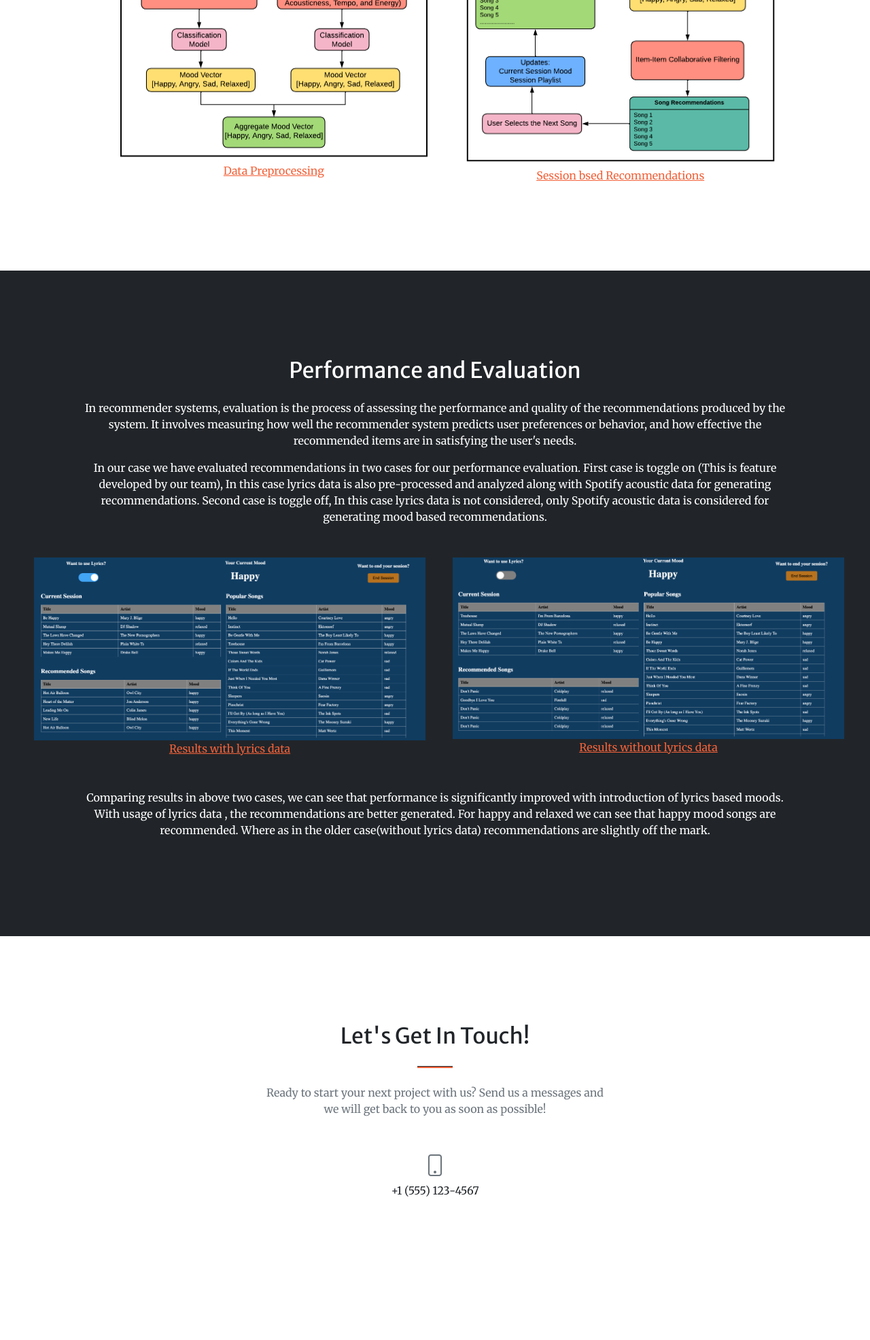
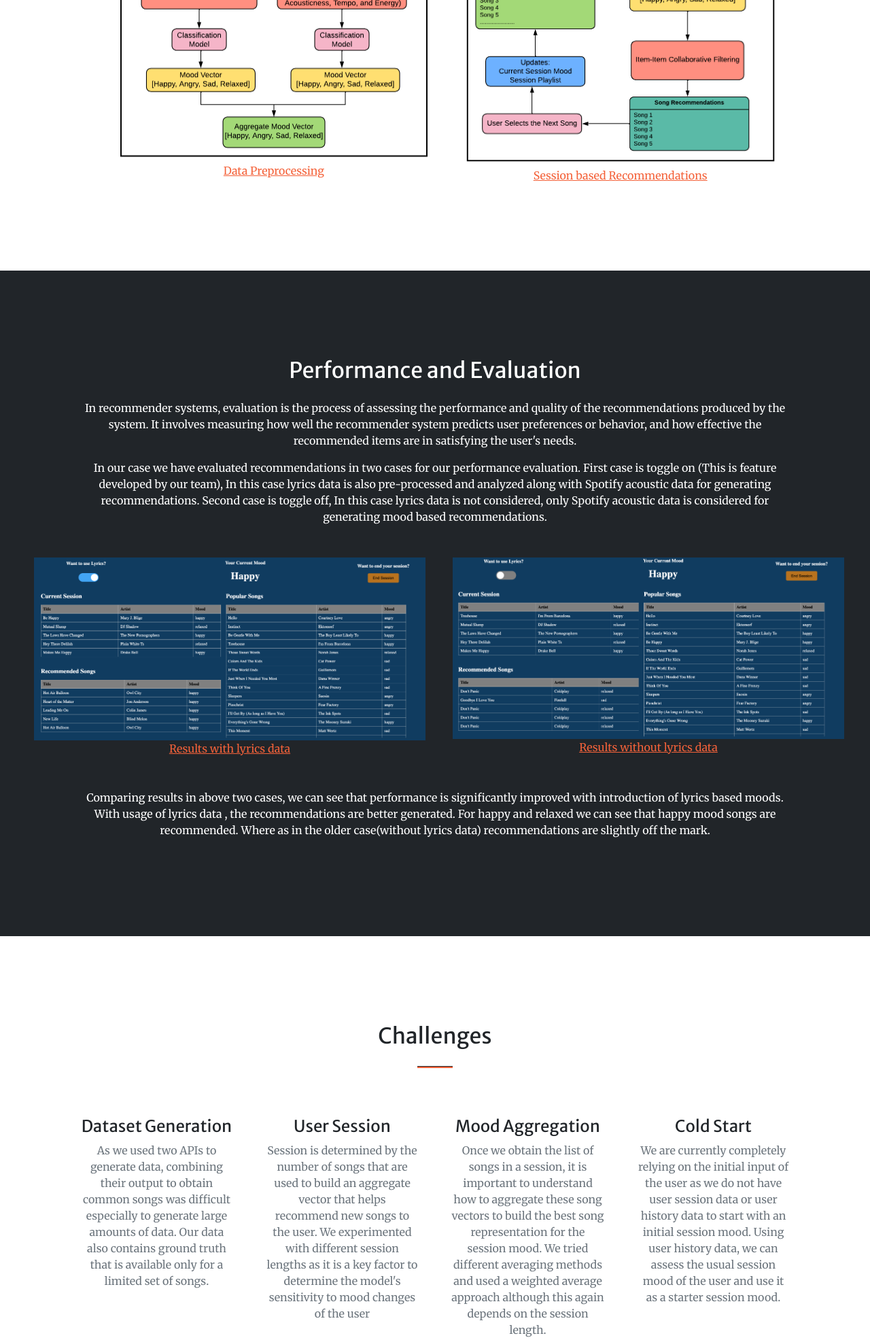
Before and after one commit to tamu-edu-students/tuneinmind, a Flask app: template templates/index.html in a window 1280 px wide. Shown: the part 2507-4478 px from the top of the page at 68% size. Before the commit the page ends 4267 px from the top, so only its background shows below. Run offline with Flask 3, Linux system fonts and the light colour scheme; the template is opened without the code that fills it, so the values that code supplies are empty; parts of the project's set-up code (start-up, migrations or seed data) failed here and were passed over; some libraries are stand-ins or nearby versions.

Commit message:
updated conclusion

```diff
--- a/templates/index.html
+++ b/templates/index.html
@@ -126,7 +126,7 @@
                   <img class="img-fluid" src="../static/assets/img/TuneInMind_2.png" alt="..." />
                   <div class="portfolio-box-caption">
                       <!-- <div class="project-category text-white-50">Category</div> -->
-                      <div style = "text-align: center" class="project-name">Session bsed Recommendations</div>
+                      <div style = "text-align: center" class="project-name">Session based Recommendations</div>
                   </div>
               </a>
           </div>
@@ -231,12 +231,73 @@
 </div>
 <!-- Contact-->
 <section class="page-section" id="contact">
-    <div class="container px-4 px-lg-5">
+    <!-- <div class="container px-4 px-lg-5">
         <div class="row gx-4 gx-lg-5 justify-content-center">
             <div class="col-lg-8 col-xl-6 text-center">
-                <h2 class="mt-0">Let's Get In Touch!</h2>
+                <h2 class="mt-0">Conclusions/Discussion</h2>
+                <hr class="divider divider-light" /> -->
+                <div class="container px-4 px-lg-5">
+                    <h2 class="text-center mt-0">Challenges</h2>
+                    <hr class="divider" />
+                    <!-- <br> -->
+                <div class="row gx-4 gx-lg-5">
+
+                    <!-- <h3 style="text-align:center;"> Challenges </h3> -->
+                    <div class="col-lg-3 col-md-6 text-center">
+                        <div class="mt-5">
+
+                            <div class="mb-2"></div>
+                            <h3 class="h4 mb-2">Dataset Generation</h3>
+                            <p class="text-muted mb-0">As we used two APIs to generate data, combining their output to obtain common songs was
+                                difficult especially to generate large amounts of data. Our data also contains ground truth that is available
+                                only for a limited set of songs.</p>
+                        </div>
+                    </div>
+                    <div class="col-lg-3 col-md-6 text-center">
+                        <div class="mt-5">
+                            <div class="mb-2"></div>
+                            <h3 class="h4 mb-2">User Session</h3>
+                            <p class="text-muted mb-0">Session is determined by the number of songs that are
+                                used to build an aggregate vector that helps recommend new songs to the user. We experimented with different
+                                session lengths as it is a key factor to determine the model's
+                                sensitivity to mood changes of the user</p>
+                        </div>
+                    </div>
+                    <div class="col-lg-3 col-md-6 text-center">
+                        <div class="mt-5">
+                            <div class="mb-2"></div>
+                            <h3 class="h4 mb-2">Mood Aggregation</h3>
+                            <p class="text-muted mb-0">Once we obtain the list of songs in a session, it is important to understand how to aggregate these song vectors
+                                to build the best song representation for the session mood. We tried different averaging methods and used a weighted average
+                                approach although this again depends on the session length.</p>
+                        </div>
+                    </div>
+                    <div class="col-lg-3 col-md-6 text-center">
+                        <div class="mt-5">
+                            <div class="mb-2"></div>
+                            <h3 class="h4 mb-2">Cold Start</h3>
+                            <p class="text-muted mb-0">We are currently completely relying on the initial input of the user as we do not have user session data or user history data
+                                to start with an initial session mood. Using user history data, we can assess the usual session mood of the user and use it as a starter
+                                session mood.</p>
+                        </div>
+                    </div>
+                </div>
+                <p class="text-white-75 mb-4 fs-4">
+                    <h3>Conclusion and Future Scope</h3>
+                <br>
+                This was an interesting project with a novel approach. It provides motivation to make music recommendation more user friendly. The results obtained are
+                promising and creates huge scope for growth in this area.
+                There are many ideas to expand this recommender system and take it further. A search functionality could be included for the user to search for the songs
+                they want to listen to. User mood patterns could also be studied from user listening history and song change behavior to better determine session
+                length for each user. Feature Engineering could be improved expanding on the moods to generate larger vector representations leveraging both lyrics and
+                acoustic data.
+
+                </p>
+                <p>
+
+                </p>
                 <hr class="divider" />
-                <p class="text-muted mb-5">Ready to start your next project with us? Send us a messages and we will get back to you as soon as possible!</p>
+                <p class="text-muted mb-5">Hope our app sets your mood right!</p>
             </div>
         </div>
         <!-- <div class="row gx-4 gx-lg-5 justify-content-center mb-5">
@@ -278,10 +339,31 @@
         </div> -->
         <div class="row gx-4 gx-lg-5 justify-content-center">
             <div class="col-lg-4 text-center mb-5 mb-lg-0">
-                <i class="bi-phone fs-2 mb-3 text-muted"></i>
-                <div>+1 (555) 123-4567</div>
+
+                <div>
+                    <h3>Contributors</h3>
+                    <!-- <ul>
+                        <li> Siddharth Devulapalli</li>
+                        <li> Mounika Balivada</li>
+                        <li> Sahithi Akiri</li>
+                        <li> Rohan Gupta Kandikonda</li>
+
+                    </ul> -->
+                        <br>
+                        <p> Mounika Balivada</p>
+                        <p> Siddharth Devulapalli</p>
+                        <p> Sahithi Akiri</p>
+                        <p> Rohan Gupta Kandikonda</p>
+
+                </div>
             </div>
         </div>
+        <!-- <div class="row gx-4 gx-lg-5 justify-content-center">
+            <div class="col-lg-4 text-center mb-5 mb-lg-0">
+                <i class="bi-phone fs-2 mb-3 text-muted"></i>
+                <div>Contact us: +1 (555) 123-4567</div>
+            </div>
+        </div> -->
     </div>
 </section>
 
```
